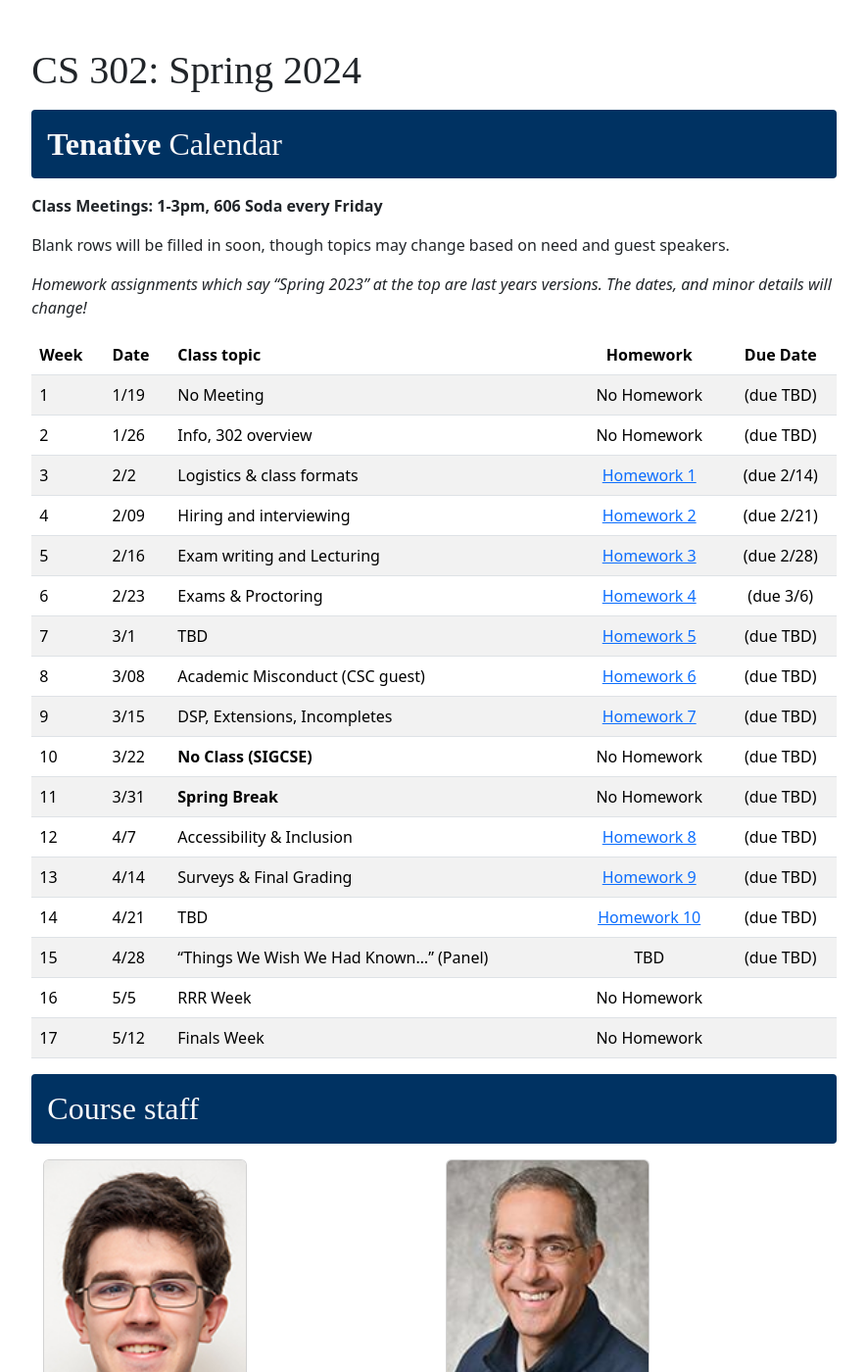
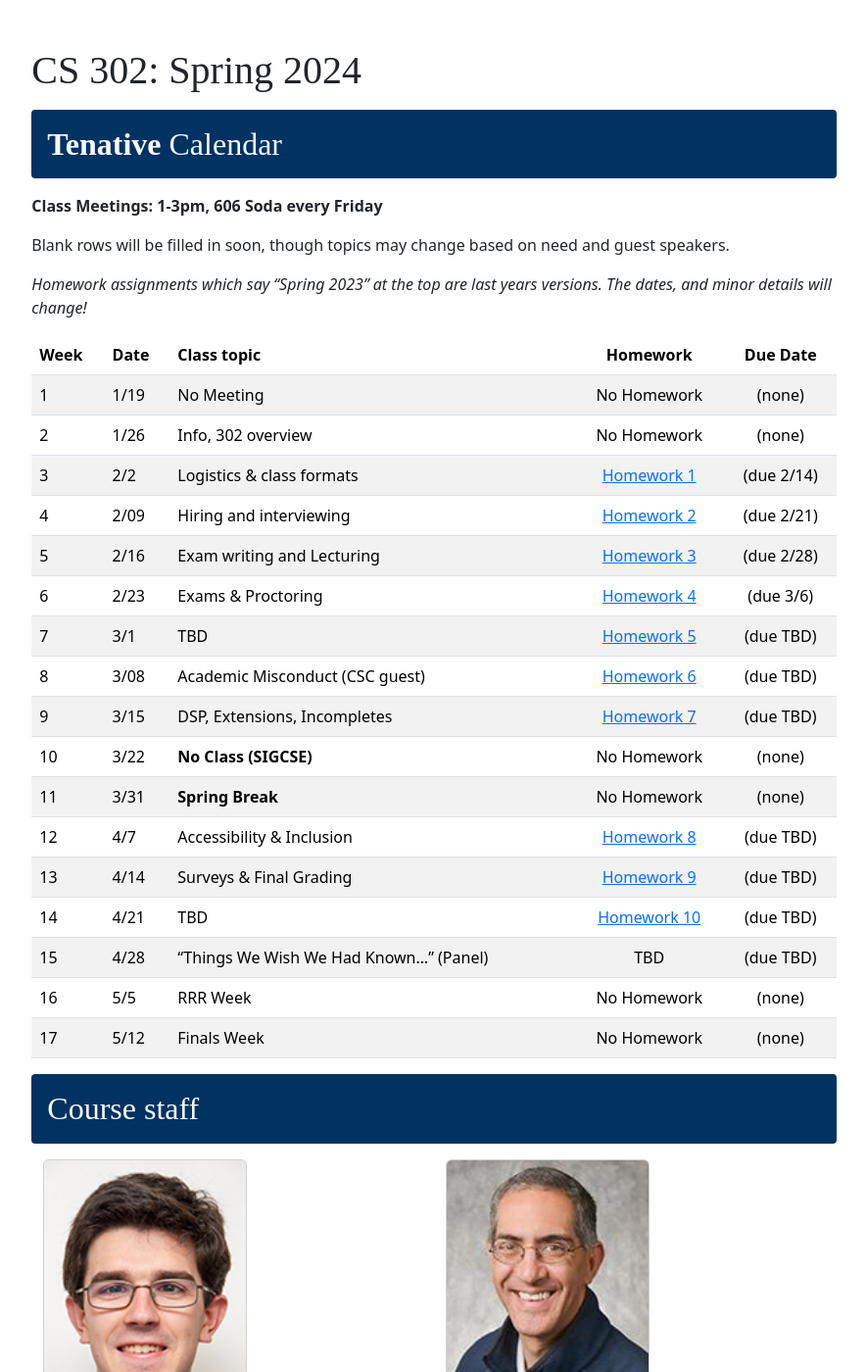
Before and after one commit to berkeley-cs302/sp24, a Jekyll site: the page built from index.md, in a window 1280 px wide and 1400 px high. Shown: the whole window at 98% size, without its empty margins (197-1082 px from the left). Built offline with Jekyll 4.4.1, drawn with Linux system fonts in a browser that asks for light colours.

Commit message:
update index

```diff
--- a/index.md
+++ b/index.md
@@ -17,8 +17,8 @@ _Homework assignments which say "Spring 2023" at the top are last years versions
 {:.table .table-striped}
 | Week | Date | Class topic | Homework | Due Date |
 |:-----|------|-------------|:---------:|:---------:|
-| 1    | 1/19 | No Meeting | No Homework | (due TBD) |
-| 2    | 1/26 | Info, 302 overview | No Homework | (due TBD) |
+| 1    | 1/19 | No Meeting | No Homework | (none) |
+| 2    | 1/26 | Info, 302 overview | No Homework | (none) |
 | 3    | 2/2  | Logistics & class formats | [Homework 1][hw1] | (due 2/14) |
 | 4    | 2/09 | Hiring and interviewing | [Homework 2][hw2] | (due 2/21) |
 | 5    | 2/16 | Exam writing and Lecturing | [Homework 3][hw3] | (due 2/28) |
@@ -26,17 +26,17 @@ _Homework assignments which say "Spring 2023" at the top are last years versions
 | 7    | 3/1  | TBD | [Homework 5][hw5] | (due TBD) |
 | 8    | 3/08 | Academic Misconduct (CSC guest) | [Homework 6][hw6] | (due TBD) |
 | 9    | 3/15 |  DSP, Extensions, Incompletes | [Homework 7][hw7] | (due TBD) |
-| 10   | 3/22 | **No Class (SIGCSE)** | No Homework | (due TBD) |
-| 11   | 3/31 | **Spring Break** | No Homework | (due TBD) |
+| 10   | 3/22 | **No Class (SIGCSE)** | No Homework | (none) |
+| 11   | 3/31 | **Spring Break** | No Homework | (none) |
 | 12   | 4/7  | Accessibility & Inclusion | [Homework 8][hw8] | (due TBD) |
 | 13   | 4/14 | Surveys & Final Grading | [Homework 9][hw9] | (due TBD) |
 | 14   | 4/21 | TBD | [Homework 10][hw10] | (due TBD) |
 | 15   | 4/28 | "Things We Wish We Had Known…" (Panel) | TBD | (due TBD) |
-| 16   | 5/5  | RRR Week | No Homework | |
-| 17   | 5/12 | Finals Week | No Homework | |
+| 16   | 5/5  | RRR Week | No Homework | (none) |
+| 17   | 5/12 | Finals Week | No Homework | (none) |
 
 
-[hw1]: https://docs.google.com/document/d/1sGuqNcIH5D8qClo9z84ZqbAAc3Eak73HCX4zq05MaUo/preview
+[hw1]: /sp24/hw/hw01/
 [hw2]: https://docs.google.com/document/d/1bCnQBxWNwIWAPJvZ4JnmY87X4MdMXGllJwfpu6iDxY8/preview
 [hw3]: https://docs.google.com/document/d/1rK-5MS-DYWEHTO40rI1PdiX_lKjM7KDVrty5zNTd0Go/preview
 [hw4]: https://docs.google.com/document/d/1nq4Yq-gBIUkr3eG8ui5iQI3HiJlXR13dvHOKWL_Pgvg/preview
```
